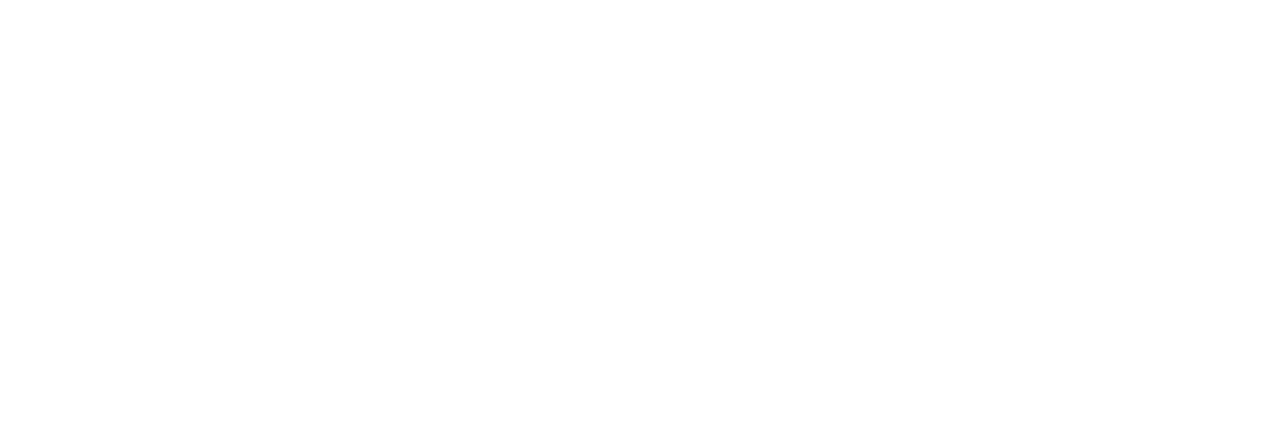
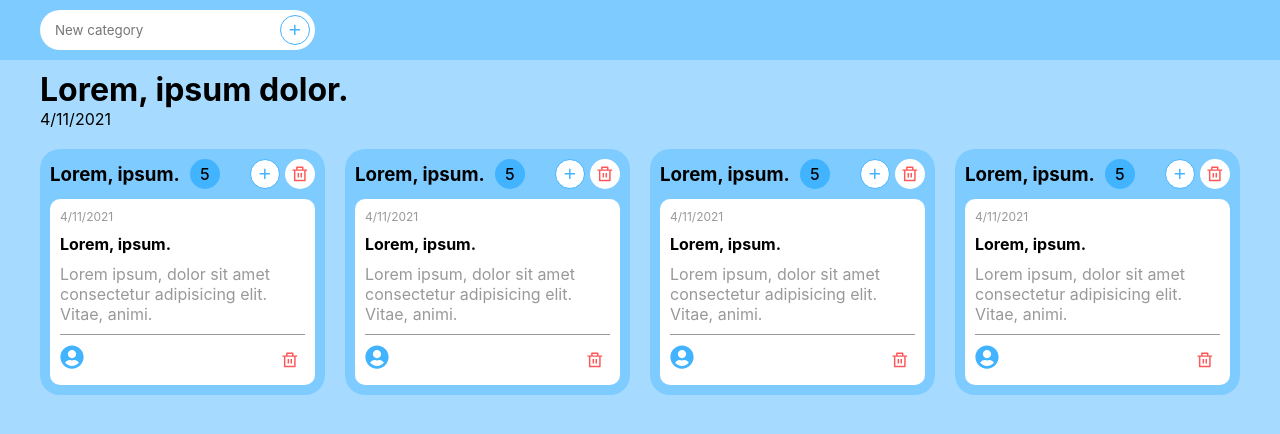
Before and after one commit to krumiprog/react_drag_and_drop_tasks_app, a React (Create React App) app: page / in a window 1280 px wide. Shown: the top 434 px of the page. Built offline with nearby package versions, Linux system fonts and the light colour scheme; the HTML template or start-up script is replaced by a standard one.

Commit message:
add base layout

```diff
--- a/package.json
+++ b/package.json
@@ -8,6 +8,7 @@
     "@testing-library/user-event": "^12.8.3",
     "react": "^17.0.2",
     "react-dom": "^17.0.2",
+    "react-icons": "^4.2.0",
     "react-scripts": "4.0.3",
     "web-vitals": "^1.1.1"
   },
--- a/src/App.js
+++ b/src/App.js
@@ -1,5 +1,13 @@
+import Header from './components/Header';
+import Main from './components/Main';
+
 const App = () => {
-  return <div></div>;
+  return (
+    <>
+      <Header />
+      <Main />
+    </>
+  );
 };
 
 export default App;
--- /dev/null
+++ b/src/components/Category.js
@@ -0,0 +1,44 @@
+import { RiDeleteBinLine } from 'react-icons/ri';
+import { MdAdd } from 'react-icons/md';
+import { FaUserCircle } from 'react-icons/fa';
+
+const Category = () => {
+  return (
+    <div className="category">
+      <div className="category__header">
+        <h3 className="category__title">Lorem, ipsum.</h3>
+        <div className="category__amount">5</div>
+        <button className="btn new-category__btn">
+          <MdAdd />
+        </button>
+        <button className="btn delete_btn">
+          <RiDeleteBinLine />
+        </button>
+      </div>
+      <div className="cards">
+        <div className="card">
+          <div className="card__header">
+            <time>{new Date().toLocaleDateString()}</time>
+          </div>
+          <div className="card__text">
+            <h4>Lorem, ipsum.</h4>
+            <p>
+              Lorem ipsum, dolor sit amet consectetur adipisicing elit. Vitae,
+              animi.
+            </p>
+          </div>
+          <div className="card__footer">
+            <div className="avatar">
+              <FaUserCircle />
+            </div>
+            <button className="btn delete_btn">
+              <RiDeleteBinLine />
+            </button>
+          </div>
+        </div>
+      </div>
+    </div>
+  );
+};
+
+export default Category;
--- /dev/null
+++ b/src/components/Header.js
@@ -0,0 +1,28 @@
+import { useState } from 'react';
+import { MdAdd } from 'react-icons/md';
+
+const Header = () => {
+  const [category, setCategory] = useState('');
+
+  return (
+    <header className="header">
+      <div className="wrapper">
+        <div className="new-category">
+          <input
+            type="text"
+            name="category"
+            placeholder="New category"
+            className="new-category__input"
+            value={category}
+            onChange={e => setCategory(e.target.value)}
+          />
+          <button className="btn new-category__btn">
+            <MdAdd />
+          </button>
+        </div>
+      </div>
+    </header>
+  );
+};
+
+export default Header;
--- /dev/null
+++ b/src/components/Main.js
@@ -0,0 +1,27 @@
+import { useEffect, useState } from 'react';
+import Category from './Category';
+
+const Main = () => {
+  const [time, setTime] = useState('');
+
+  useEffect(() => {
+    setTime(new Date().toLocaleDateString());
+  }, []);
+
+  return (
+    <main class="main">
+      <div className="wrapper">
+        <h1 className="app-title">Lorem, ipsum dolor.</h1>
+        <time datetime={time}>{time}</time>
+        <div className="categories">
+          <Category />
+          <Category />
+          <Category />
+          <Category />
+        </div>
+      </div>
+    </main>
+  );
+};
+
+export default Main;
--- /dev/null
+++ b/src/context.js
@@ -0,0 +1,6 @@
+import { useContext, useReducer } from 'react';
+import boardsReducer from './boardsReducer';
+
+const AppProvider = ({ childer }) => {
+  const [state, dispatch] = useReducer(boardsReducer, []);
+};
--- a/src/index.css
+++ b/src/index.css
@@ -1,3 +1,13 @@
+:root {
+  --color-white: #fff;
+  --color-delete: #ff5757;
+  --color-prime-light: #a6dbff;
+  --color-prime-darken: #7dcbff;
+  --color-prime-darken2: #42b3ff;
+  --color-grey: #999;
+  --color-shadow: rgba(0, 0, 0, 0.3);
+}
+
 * {
   margin: 0;
   padding: 0;
@@ -6,3 +16,145 @@
     'Ubuntu', 'Cantarell', 'Fira Sans', 'Droid Sans', 'Helvetica Neue',
     sans-serif;
 }
+
+body {
+  background-color: var(--color-prime-light);
+}
+
+.wrapper {
+  padding: 0 40px;
+}
+
+.header {
+  padding: 10px 0;
+  display: flex;
+  align-items: center;
+  background-color: var(--color-prime-darken);
+}
+
+.new-category {
+  padding: 5px;
+  display: flex;
+  align-items: center;
+  background-color: var(--color-white);
+  border-radius: 99px;
+}
+
+.new-category__input {
+  height: 25px;
+  padding: 0 10px;
+  display: block;
+  border: none;
+  outline: none;
+  border-radius: 99px;
+}
+
+.btn {
+  width: 30px;
+  height: 30px;
+  display: flex;
+  justify-content: center;
+  align-items: center;
+  border-radius: 50%;
+  font-size: 1.1rem;
+  outline: none;
+  transition: 0.5s;
+  cursor: pointer;
+}
+
+.new-category__btn {
+  color: var(--color-prime-darken2);
+  background-color: var(--color-white);
+  border: 1px solid var(--color-prime-darken2);
+}
+
+.new-category__btn:hover {
+  color: var(--color-white);
+  background-color: var(--color-prime-darken2);
+}
+
+.main {
+  margin-top: 10px;
+}
+
+.categories {
+  margin-top: 20px;
+  display: flex;
+  justify-content: center;
+  gap: 20px;
+}
+
+.category {
+  width: 30%;
+  padding: 10px;
+  background-color: var(--color-prime-darken);
+  border-radius: 20px;
+}
+
+.category__header {
+  padding-bottom: 10px;
+  display: flex;
+  align-items: center;
+}
+
+.category__amount {
+  width: 30px;
+  height: 30px;
+  margin: 0 auto 0 10px;
+  line-height: 30px;
+  text-align: center;
+  font-weight: 500;
+  background-color: var(--color-prime-darken2);
+  border-radius: 50%;
+}
+
+.delete_btn {
+  margin-left: 5px;
+  color: var(--color-delete);
+  background-color: var(--color-white);
+  border: none;
+}
+
+.delete_btn:hover {
+  color: var(--color-white);
+  background-color: var(--color-delete);
+}
+
+.cards {
+  width: 100%;
+}
+
+.card {
+  width: 100%;
+  padding: 10px;
+  background: var(--color-white);
+  border-radius: 10px;
+}
+
+.card__header {
+  margin-bottom: 10px;
+  font-size: 12px;
+  color: var(--color-grey);
+}
+
+.card__text {
+  margin-bottom: 10px;
+  padding-bottom: 10px;
+  border-bottom: 1px solid var(--color-grey);
+}
+
+.card__text h4 {
+  margin-bottom: 10px;
+}
+
+.card__text p {
+  color: var(--color-grey);
+}
+
+.card__footer {
+  display: flex;
+  justify-content: space-between;
+  align-items: center;
+  color: var(--color-prime-darken2);
+  font-size: 1.5rem;
+}
```
Also changed, not shown: src/boardsReducer.js (added, +16 -0 lines), 1 other file (tests, documents, lock files or other folders).
